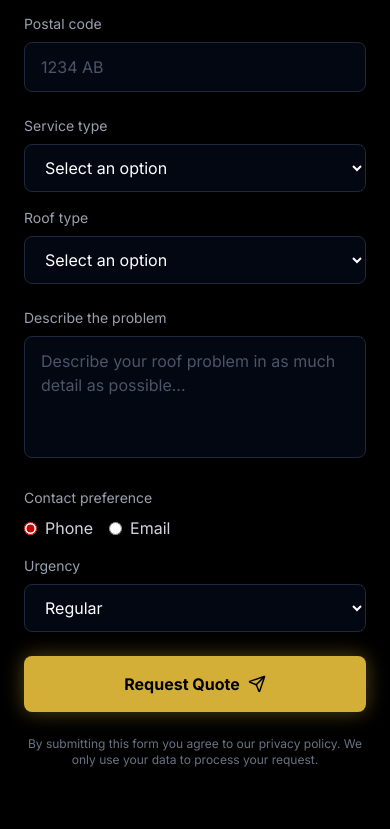
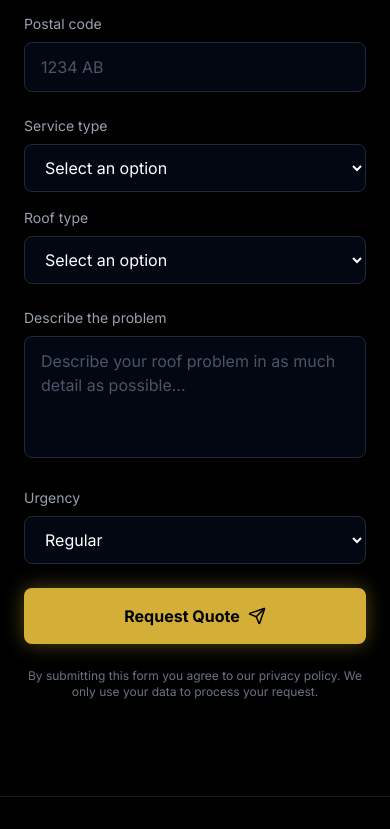
Before and after one commit to qwerty451/dutch-roofing-experts, a Next.js app: page / in a window 390 px wide. Shown: the part 5400-6229 px from the top of the page. Built offline with nearby package versions, Linux system fonts and the light colour scheme.

Commit message:
Add contact form email via Gmail SMTP, make phone required, remove contact preference

```diff
--- /dev/null
+++ b/app/api/contact/route.ts
@@ -0,0 +1,60 @@
+import { NextRequest, NextResponse } from "next/server";
+import nodemailer from "nodemailer";
+
+const transporter = nodemailer.createTransport({
+  service: "gmail",
+  auth: {
+    user: process.env.SMTP_USER,
+    pass: process.env.SMTP_PASS,
+  },
+});
+
+export async function POST(req: NextRequest) {
+  try {
+    const body = await req.json();
+    const { name, email, phone, address, postalCode, serviceType, roofType, description, urgency } = body;
+
+    const mailOptions = {
+      from: process.env.SMTP_USER,
+      to: process.env.SMTP_TO,
+      subject: `Nieuw contactformulier: ${urgency === "emergency" ? "NOODGEVAL - " : ""}${name}`,
+      text: `
+Nieuw bericht via contactformulier
+
+Naam: ${name}
+Telefoon: ${phone}
+${email ? `E-mail: ${email}` : ""}
+${address ? `Adres: ${address}` : ""}
+${postalCode ? `Postcode: ${postalCode}` : ""}
+
+Soort dienst: ${serviceType || "Niet gespecificeerd"}
+Soort dak: ${roofType || "Niet gespecificeerd"}
+Urgentie: ${urgency === "emergency" ? "Noodgeval" : urgency === "soon" ? "Zo snel mogelijk" : "Normaal"}
+
+Bericht:
+${description || "Geen bericht ingevuld"}
+      `.trim(),
+      html: `
+<h2>Nieuw bericht via contactformulier</h2>
+<p><strong>Naam:</strong> ${name}</p>
+<p><strong>Telefoon:</strong> ${phone}</p>
+${email ? `<p><strong>E-mail:</strong> ${email}</p>` : ""}
+${address ? `<p><strong>Adres:</strong> ${address}</p>` : ""}
+${postalCode ? `<p><strong>Postcode:</strong> ${postalCode}</p>` : ""}
+<p><strong>Soort dienst:</strong> ${serviceType || "Niet gespecificeerd"}</p>
+<p><strong>Soort dak:</strong> ${roofType || "Niet gespecificeerd"}</p>
+<p><strong>Urgentie:</strong> ${urgency === "emergency" ? "🚨 NOODGEVAL" : urgency === "soon" ? "Zo snel mogelijk" : "Normaal"}</p>
+<hr>
+<h3>Bericht:</h3>
+<p>${description || "Geen bericht ingevuld"}</p>
+      `.trim(),
+    };
+
+    await transporter.sendMail(mailOptions);
+
+    return NextResponse.json({ success: true });
+  } catch (error) {
+    console.error("Email error:", error);
+    return NextResponse.json({ success: false, error: "Failed to send email" }, { status: 500 });
+  }
+}
--- a/components/Contact.tsx
+++ b/components/Contact.tsx
@@ -23,16 +23,20 @@ export default function Contact() {
     roofType: "" as RoofType | "",
     description: "",
     urgency: "regular" as Urgency,
-    preferredContact: "phone" as "phone" | "email",
-    bestTime: "",
   });
 
   const handleSubmit = async (e: React.FormEvent) => {
     e.preventDefault();
     setLoading(true);
-    await new Promise((r) => setTimeout(r, 1500));
-    setSent(true);
+    const res = await fetch("/api/contact", {
+      method: "POST",
+      headers: { "Content-Type": "application/json" },
+      body: JSON.stringify(form),
+    });
     setLoading(false);
+    if (res.ok) {
+      setSent(true);
+    }
   };
 
   const serviceOptions: { value: ServiceType; label: string }[] = [
@@ -182,10 +186,9 @@ export default function Contact() {
 
                 <div>
                   <label className="block text-sm text-gray-400 mb-2">
-                    {locale === "nl" ? "E-mailadres *" : locale === "en" ? "Email *" : "Correo electrónico *"}
+                    {locale === "nl" ? "E-mailadres" : locale === "en" ? "Email" : "Correo electrónico"}
                   </label>
                   <input
-                    required
                     type="email"
                     value={form.email}
                     onChange={(e) => setForm({ ...form, email: e.target.value })}
@@ -279,35 +282,6 @@ export default function Contact() {
                 <div className="grid grid-cols-1 md:grid-cols-2 gap-4">
                   <div>
                     <label className="block text-sm text-gray-400 mb-2">
-                      {locale === "nl" ? "Voorkeur contact" : locale === "en" ? "Contact preference" : "Preferencia de contacto"}
-                    </label>
-                    <div className="flex gap-4">
-                      <label className="flex items-center gap-2 cursor-pointer">
-                        <input
-                          type="radio"
-                          name="preferredContact"
-                          value="phone"
-                          checked={form.preferredContact === "phone"}
-                          onChange={() => setForm({ ...form, preferredContact: "phone" })}
-                          className="accent-[#cc0000]"
-                        />
-                        <span className="text-gray-300">{locale === "nl" ? "Telefoon" : locale === "en" ? "Phone" : "Teléfono"}</span>
-                      </label>
-                      <label className="flex items-center gap-2 cursor-pointer">
-                        <input
-                          type="radio"
-                          name="preferredContact"
-                          value="email"
-                          checked={form.preferredContact === "email"}
-                          onChange={() => setForm({ ...form, preferredContact: "email" })}
-                          className="accent-[#cc0000]"
-                        />
-                        <span className="text-gray-300">Email</span>
-                      </label>
-                    </div>
-                  </div>
-                  <div>
-                    <label className="block text-sm text-gray-400 mb-2">
                       {locale === "nl" ? "Urgentie" : locale === "en" ? "Urgency" : "Urgencia"}
                     </label>
                     <select
--- a/package.json
+++ b/package.json
@@ -18,6 +18,7 @@
     "jose": "^6.2.2",
     "lucide-react": "^0.577.0",
     "next": "16.2.1",
+    "nodemailer": "^8.0.4",
     "react": "19.2.4",
     "react-dom": "19.2.4",
     "react-image-crop": "^11.0.10",
@@ -26,6 +27,7 @@
   "devDependencies": {
     "@tailwindcss/postcss": "^4",
     "@types/node": "^20",
+    "@types/nodemailer": "^8.0.0",
     "@types/react": "^19",
     "@types/react-dom": "^19",
     "eslint": "^9",
```
Also changed, not shown: 2 other files (tests, documents, lock files or other folders).
